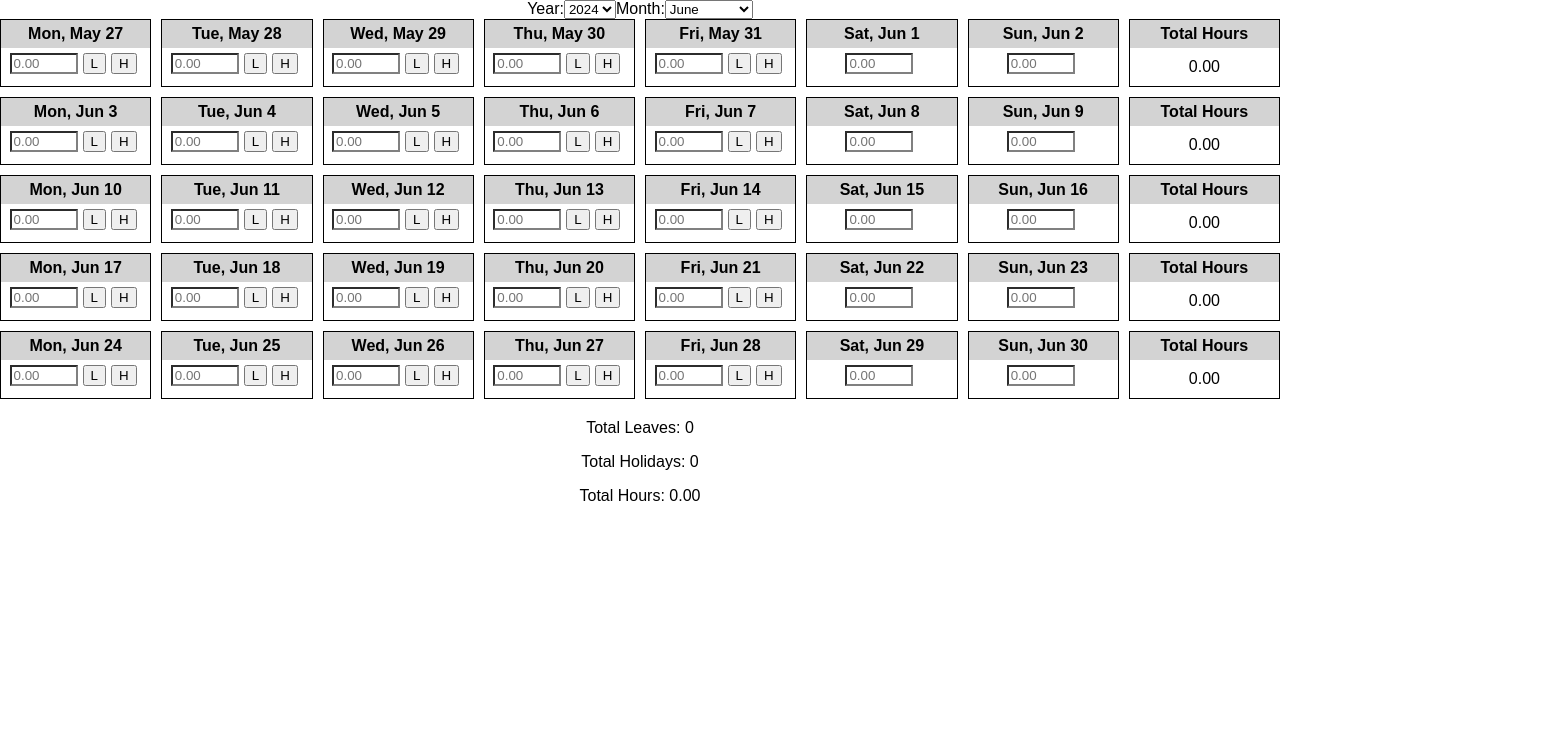
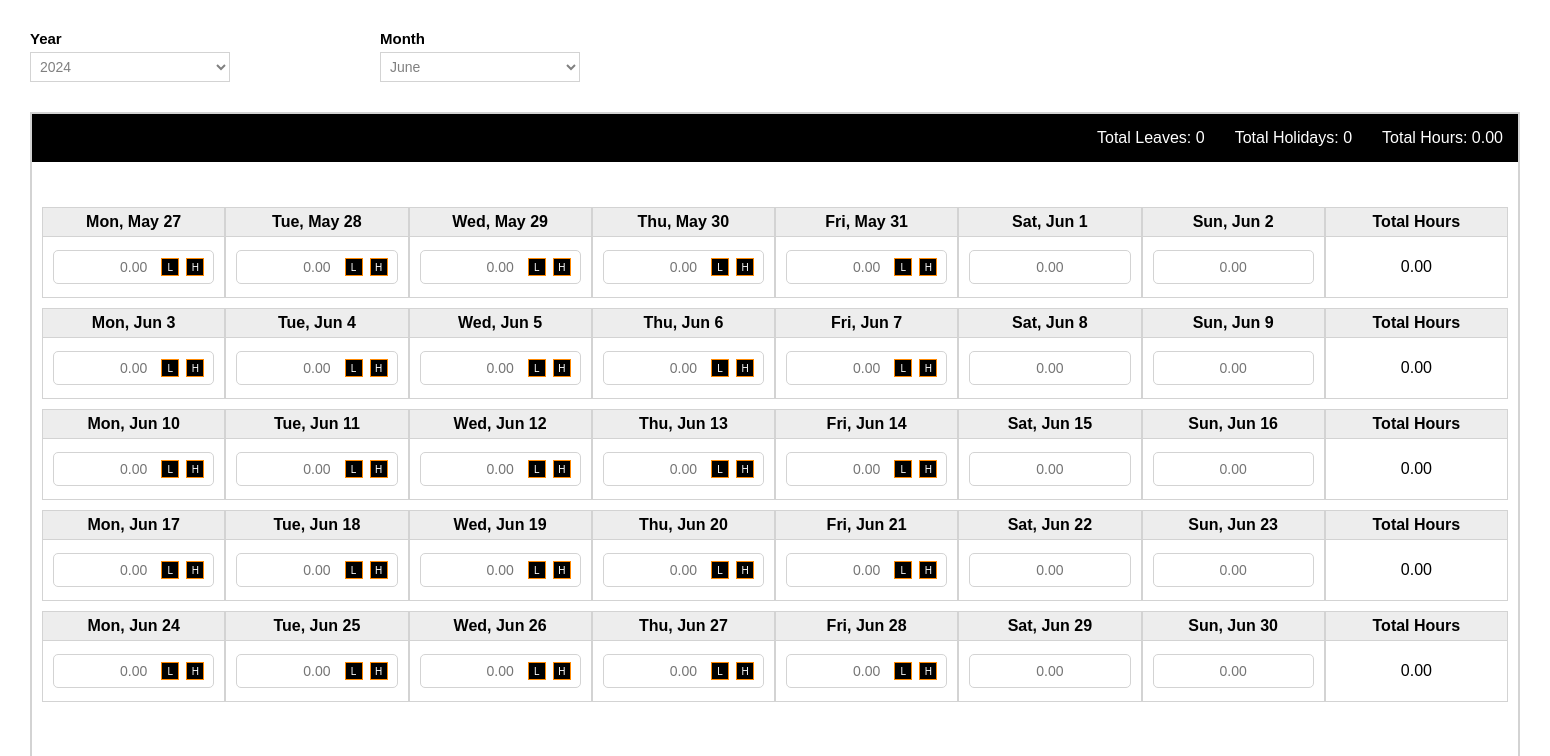
Before and after one commit to MukulRane/holiday-leaves-counter, a React (Create React App) app: page / in a window 1280 px wide. Shown: the top 756 px of the page, 1550 px wide, since content can reach past the window. Built offline with nearby package versions, Linux system fonts and the light colour scheme.

Commit message:
Completed

```diff
--- a/src/App.css
+++ b/src/App.css
@@ -1,46 +1,168 @@
 .App {
   font-family: Arial, sans-serif;
   text-align: center;
+  width: 1550px;
+  margin: 0 auto;
+  overflow-x: auto;
 }
 
 .header {
   margin: 20px;
+  padding: 10px;
+  display: flex;
+  justify-content: flex-start;
+}
+
+.select-container1 {
+  margin-right: 150px;
+  display: flex;
+  flex-direction: column;
+  align-items: flex-start;
+}
+
+.select-container2 {
+  margin: 0;
+  display: flex;
+  flex-direction: column;
+  align-items: flex-start;
+}
+
+label {
+  margin-bottom: 5px;
+  font-size: 15px;
+  font-weight: bold;
+}
+
+select {
+  width: 200px;
+  border: 1px solid lightgrey;
+  border-radius: 0;
+  padding: 5px;
+  color: grey;
+  background-color: #fff;
+  font-size: 14px;
+}
+
+select:hover {
+  background-color: #f0f0f0;
+}
+
+.container {
+  border: 2px solid lightgray;
+  margin: 0px 30px;
+  display: flex;
+  flex-direction: column;
+  align-items: center;
+}
+
+.summary-container {
+  background-color: black;
+  color: white;
+  width: 100%;
+  padding: 10px 0px;
+  text-align: right;
+  margin-bottom: 10px;
+  display: flex;
+  justify-content: flex-end;
+}
+
+.summary {
+  display: flex;
+  justify-content: flex-end;
+  align-items: center;
+  width: 100%;
+}
+
+.summary p {
+  margin: 0 10px;
+  padding: 5px;
+}
+
+.calendar-container {
+  display: inline-block;
+  width: 100%;
 }
 
 .calendar {
   display: grid;
   grid-template-columns: repeat(8, 1fr);
-  gap: 10px;
+  gap: 0;
+  padding: 0 10px;
+  padding-top: 30px;
+  padding-bottom: 50px;
 }
 
 .day {
-  border: 1px solid black;
+  border: 1px solid lightgrey;
+  position: relative;
+  margin: 5px 0;
 }
 
 .day-header {
-  background-color: lightgrey;
+  background-color: rgb(237, 237, 237);
   font-weight: bold;
   padding: 5px;
 }
 
+.separator {
+  height: 1px;
+  background-color: lightgrey;
+  margin: 0;
+}
+
 .day-body {
   background-color: white;
-  padding: 5px;
+  padding: 10px 10px 10px 10px;
+  position: relative;
+  height: 40px;
+  display: flex;
+  justify-content: center;
+  align-items: center;
 }
 
-.summary {
-  margin-top: 20px;
+.input-wrapper {
+  display: flex;
+  align-items: center;
+  position: relative;
+  height: 100%;
 }
 
 input {
-  width: 60px;
-  margin-right: 5px;
+  width: 100%;
+  border: 1px solid lightgrey;
+  border-radius: 5px;
+  height: 30px;
+  text-align: center;
+  line-height: 30px;
+  font-size: 14px;
 }
 
-button {
-  margin-right: 5px;
+.status-btn {
+  position: absolute;
+  right: 10px;
+  top: 50%;
+  transform: translateY(-50%);
+  background-color: #000;
+  color: #fff;
+  border: 1px solid rgb(255, 136, 0);
+  cursor: pointer;
+  width: 18px;
+  height: 18px;
+  font-size: 10px;
+  display: flex;
+  justify-content: center;
+  align-items: center;
+}
+
+.status-btn:first-of-type {
+  right: 35px;
 }
 
 .total-hours {
   padding: 5px;
+  text-align: center;
+  width: 100%;
+  display: flex;
+  justify-content: center;
+  align-items: center;
 }
--- a/src/App.js
+++ b/src/App.js
@@ -94,7 +94,7 @@ const App = () => {
         daysWithTotals.push({ name: 'Total Hours', date: null, status: '', hours: calculateWeekHours(days, i - 6, i + 1) });
       }
     }
-    return daysWithTotals.slice(0,40);
+    return daysWithTotals.slice(0, 40);
   };
 
   const calculateWeekHours = (daysArray, start, end) => {
@@ -109,12 +109,18 @@ const App = () => {
   return (
     <div className="App">
       <Header year={year} month={month} setYear={setYear} setMonth={setMonth} />
-      <Calendar days={renderDaysWithTotals()} updateStatus={updateStatus} />
-      <Summary
-        totalLeaves={calculateTotalLeaves()}
-        totalHolidays={calculateTotalHolidays()}
-        totalHours={calculateTotalHours()}
-      />
+      <div className="container">
+        <div className="summary-container">
+          <Summary
+            totalLeaves={calculateTotalLeaves()}
+            totalHolidays={calculateTotalHolidays()}
+            totalHours={calculateTotalHours()}
+          />
+        </div>
+        <div className="calendar-container">
+          <Calendar days={renderDaysWithTotals()} updateStatus={updateStatus} />
+        </div>
+      </div>
     </div>
   );
 };
--- a/src/components/Day.css
+++ /dev/null
@@ -1,46 +0,0 @@
-.App {
-  font-family: Arial, sans-serif;
-  text-align: center;
-}
-
-.header {
-  margin: 20px;
-}
-
-.calendar {
-  display: grid;
-  grid-template-columns: repeat(8, 1fr);
-  gap: 10px;
-}
-
-.day {
-  border: 1px solid black;
-}
-
-.day-header {
-  background-color: lightgrey;
-  font-weight: bold;
-  padding: 5px;
-}
-
-.day-body {
-  background-color: white;
-  padding: 5px;
-}
-
-.summary {
-  margin-top: 20px;
-}
-
-input {
-  width: 60px;
-  margin-right: 5px;
-}
-
-button {
-  margin-right: 5px;
-}
-
-.total-hours {
-  padding: 5px;
-}
--- a/src/components/Day.js
+++ b/src/components/Day.js
@@ -1,5 +1,4 @@
 import React, { useState, useEffect } from 'react';
-import './Day.css';
 
 const Day = ({ day, updateStatus }) => {
   const [status, setStatus] = useState(day.status);
@@ -58,10 +57,11 @@ const Day = ({ day, updateStatus }) => {
 
   return (
     <div className="day">
-      <div className="day-header" style={{ backgroundColor: 'lightgrey', fontWeight: 'bold' }}>
+      <div className="day-header">
         {formatDateHeader()}
       </div>
-      <div className="day-body" style={{ backgroundColor: 'white' }}>
+      <div className="separator"></div> {/* Add separator here */}
+      <div className="day-body">
         <div className="input-wrapper">
           {day.name === 'Total Hours' ? (
             <div className="total-hours">{day.hours || '0.00'}</div>
@@ -76,7 +76,6 @@ const Day = ({ day, updateStatus }) => {
                 onChange={handleChange}
                 onBlur={handleBlurOrEnter}
                 onKeyPress={handleBlurOrEnter}
-                style={{ borderColor: 'grey' }}
               />
               {!isWeekend() && status === '' && (
                 <>
--- a/src/components/Header.js
+++ b/src/components/Header.js
@@ -2,9 +2,9 @@ import React from 'react';
 
 const Header = ({ year, month, setYear, setMonth }) => {
   return (
-    <div>
-      <label>
-        Year:
+    <div className="header">
+      <div className="select-container1">
+        <label>Year</label>
         <select value={year} onChange={(e) => setYear(e.target.value)}>
           {/* Generate year options dynamically */}
           {Array.from({ length: 10 }, (_, i) => 2024 + i).map((year) => (
@@ -13,9 +13,9 @@ const Header = ({ year, month, setYear, setMonth }) => {
             </option>
           ))}
         </select>
-      </label>
-      <label>
-        Month:
+      </div>
+      <div className="select-container2">
+        <label>Month</label>
         <select value={month} onChange={(e) => setMonth(e.target.value)}>
           {['January', 'February', 'March', 'April', 'May', 'June', 'July', 'August', 'September', 'October', 'November', 'December'].map((month, index) => (
             <option key={month} value={index}>
@@ -23,7 +23,7 @@ const Header = ({ year, month, setYear, setMonth }) => {
             </option>
           ))}
         </select>
-      </label>
+      </div>
     </div>
   );
 };
```
